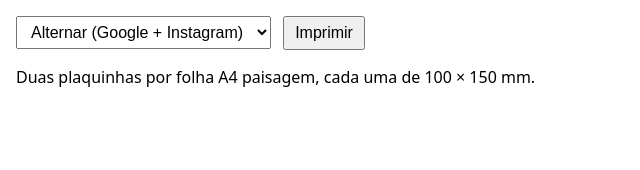
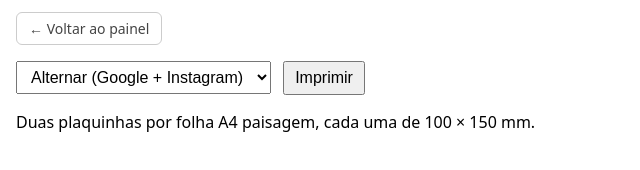
Before and after one commit to lucascollins-dev/plaquinhasNFC, a website: page imprimir.html in a window 1280 px wide. Shown: the whole page, without its empty margins (0-640 px from the left). Drawn offline with Linux system fonts and the light colour scheme.

Commit message:
botao voltar nas demais paginas

```diff
--- a/imprimir.html
+++ b/imprimir.html
@@ -9,6 +9,18 @@
 
     .controles { padding: 16px; }
     .controles select, .controles button { font-size: 16px; padding: 6px 10px; margin-right: 8px; }
+
+    .voltar {
+      display: inline-block;
+      margin: 12px 0 0 16px;
+      font-size: 14px;
+      color: #444;
+      text-decoration: none;
+      border: 1px solid #ccc;
+      border-radius: 6px;
+      padding: 6px 12px;
+    }
+    .voltar:hover { background: #f2f2f2; }
 
     .folha {
       width: 297mm;
@@ -58,11 +70,13 @@
     .codigo--tela { bottom: 4mm; left: 4mm; font-family: monospace; }
 
     @media print {
-      .controles, .store--name, .codigo--tela { display: none !important; }
+      .controles, .voltar, .store--name, .codigo--tela { display: none !important; }
     }
   </style>
 </head>
 <body>
+  <a class="voltar" href="painel.html">← Voltar ao painel</a>
+
   <div class="controles">
     <select id="fundo">
       <option value="alternar">Alternar (Google + Instagram)</option>
```
Also changed, not shown: gerenciar.html (+13 -0 lines).
